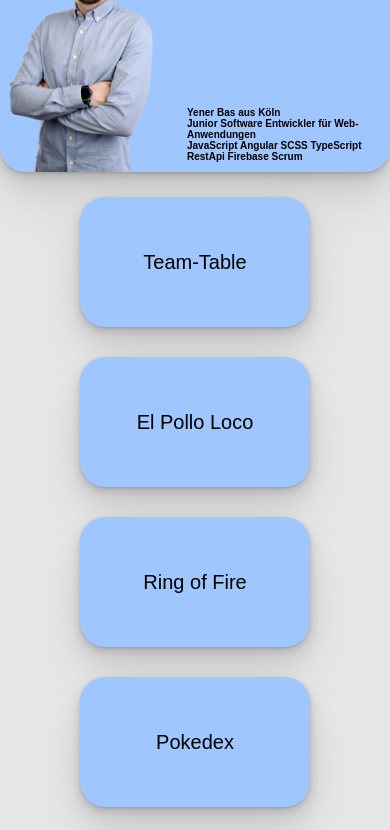
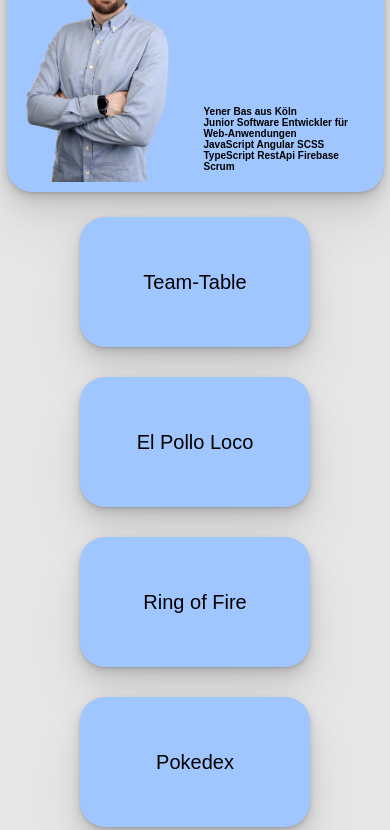
Before and after one commit to Yener88/projectpage, a website: page index.html in a window 390 px wide. Shown: the part 88-918 px from the top of the page. Drawn offline with Linux system fonts and the light colour scheme; a web font is replaced by a local one.

Commit message:
some changes and fixes

```diff
--- a/main.css
+++ b/main.css
@@ -7,6 +7,8 @@ html, body {
     justify-content: center;
     align-items: center;
     overflow-x: hidden;
+    padding-left: 50px;
+    padding-right: 50px;
 }
 
 img {
@@ -25,6 +27,7 @@ img {
     width: 100%;
     height: 250px;
     margin: 10px;
+    padding: 10px;
 }
 
 .titleBoxText {
@@ -131,5 +134,9 @@ img {
         height: 30px;
         padding: 5px;
     }
+    html, body {
 
+        padding-left: 30px;
+        padding-right: 30px;
+    }
 }
```
